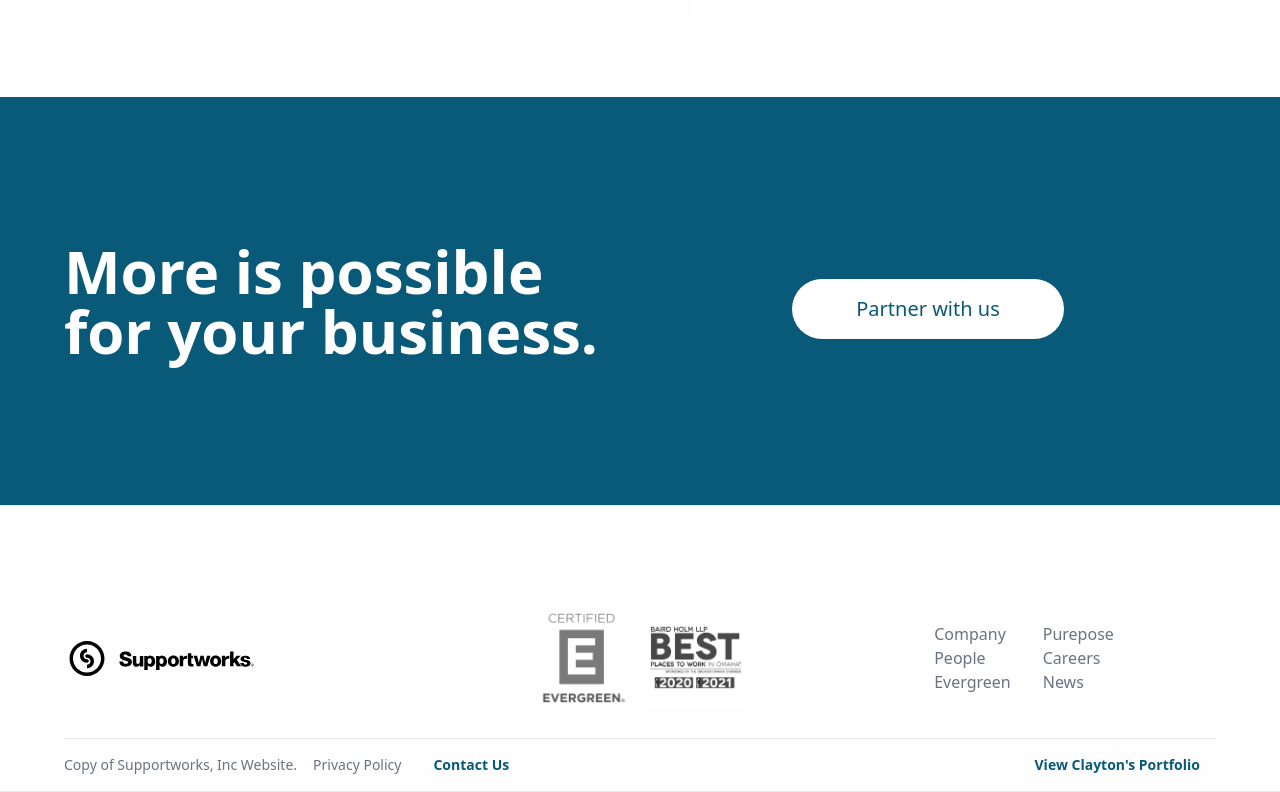
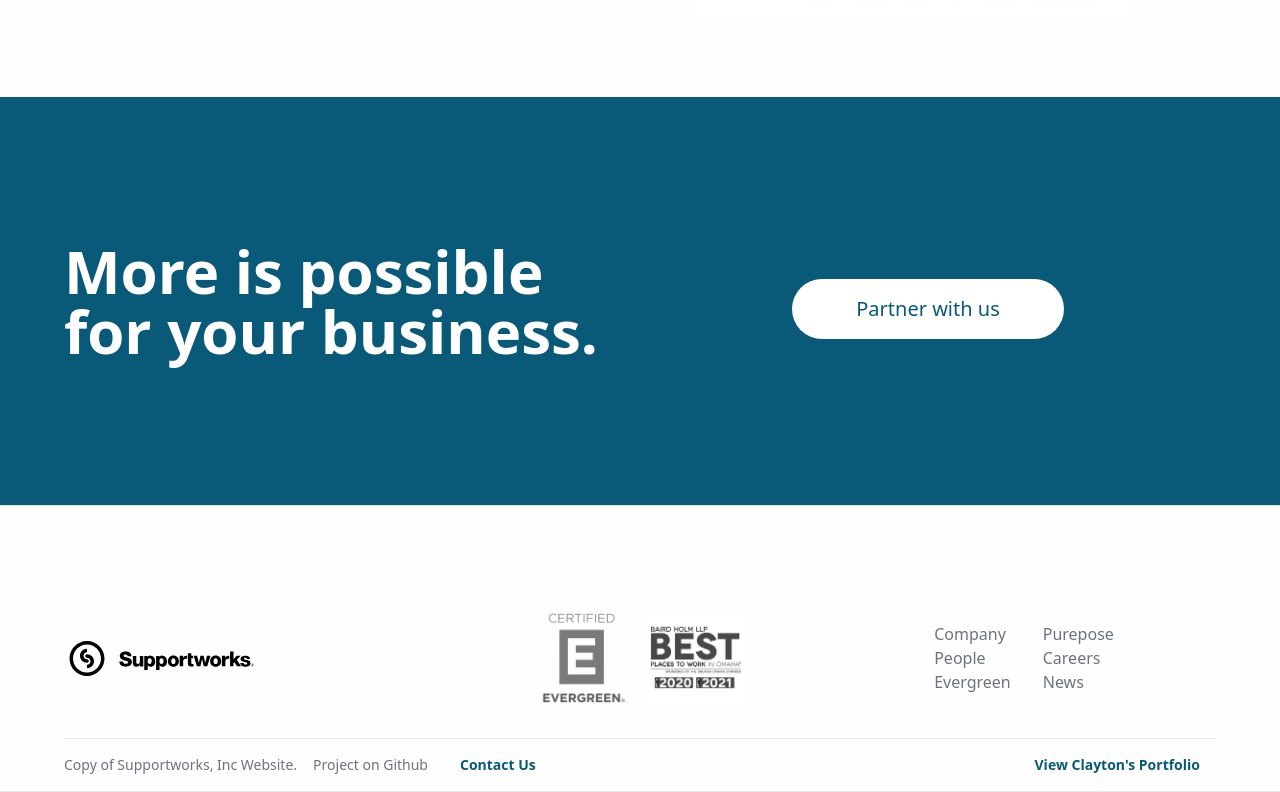
Before and after one commit to c1oneman/supportworks-clone, a React (Create React App) app: page / in a window 1280 px wide. Shown: the part 3277-4069 px from the top of the page. Built offline with nearby package versions, Linux system fonts and the light colour scheme.

Commit message:
add github link

```diff
--- a/src/components/core/FooterDesktop.js
+++ b/src/components/core/FooterDesktop.js
@@ -68,9 +68,14 @@
       <div className="max-w-6xl mx-auto py-4 flex text-gray-500 align-middle text-sm items-center">
         <div className="flex flex-row w-1/2">
           <p>Copy of Supportworks, Inc Website.</p>
-          <Link to="/tos" className="mx-4">
-            Privacy Policy
-          </Link>
+          <a
+            href="https://github.com/c1oneman/supportworks-clone"
+            className="mx-4"
+            target="_blank"
+            rel="noopener noreferrer"
+          >
+            Project on Github
+          </a>
           <Link to="/contact" className="text-regal-blue font-bold mx-4">
             Contact Us
           </Link>
```
